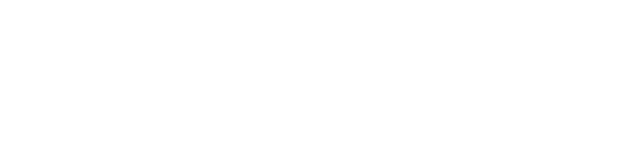
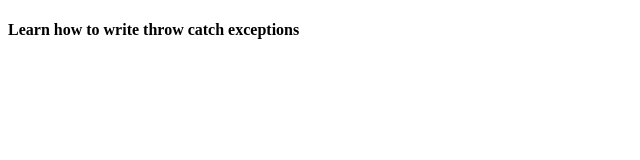
Before and after one commit to Dharungandhy28/JS-Fundamentals-Alchemy-University, a plain HTML site: page Intermediate Javascript/Exceptions/index.html in a window 1280 px wide. Shown: the whole page, without its empty margins (0-640 px from the left). Drawn offline with Linux system fonts and the light colour scheme.

Commit message:
Added exceptions

```diff
--- a/Intermediate Javascript/Exceptions/index.html
+++ b/Intermediate Javascript/Exceptions/index.html
@@ -6,6 +6,7 @@
     <title>Exceptions</title>
   </head>
   <body>
+    <h4>Learn how to write throw catch exceptions</h4>
     <script src="1-Throw_Error.js"></script>
   </body>
 </html>
```
